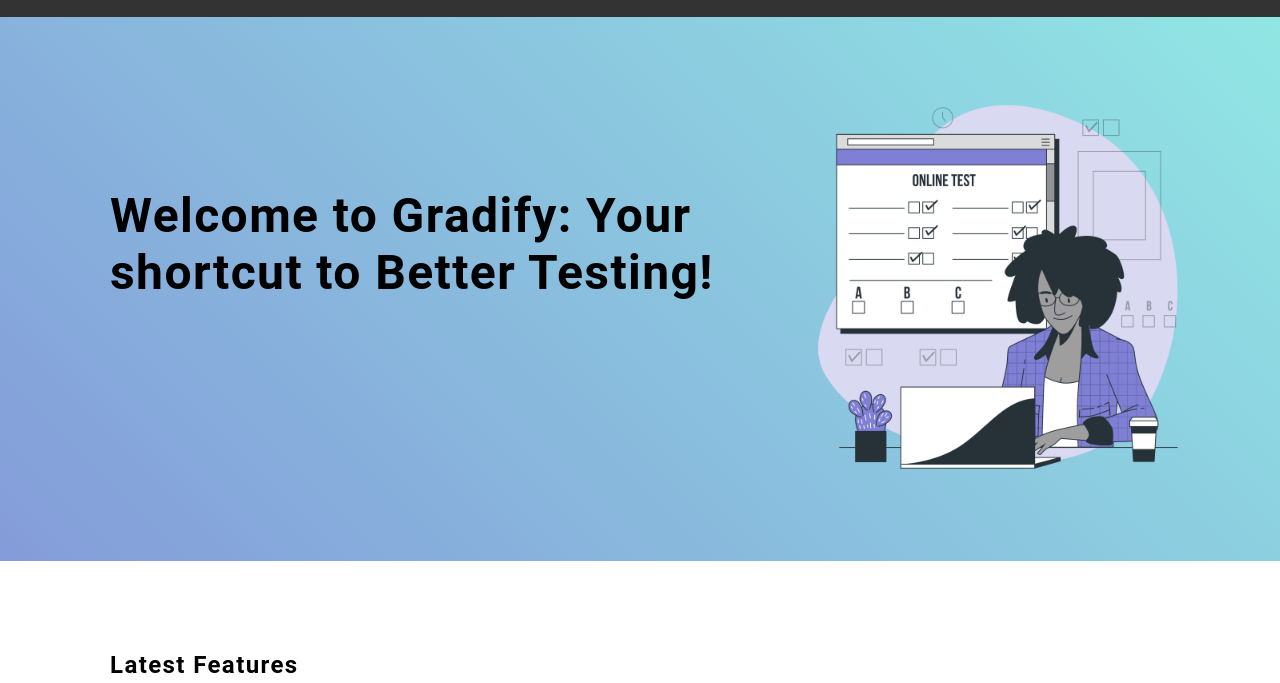
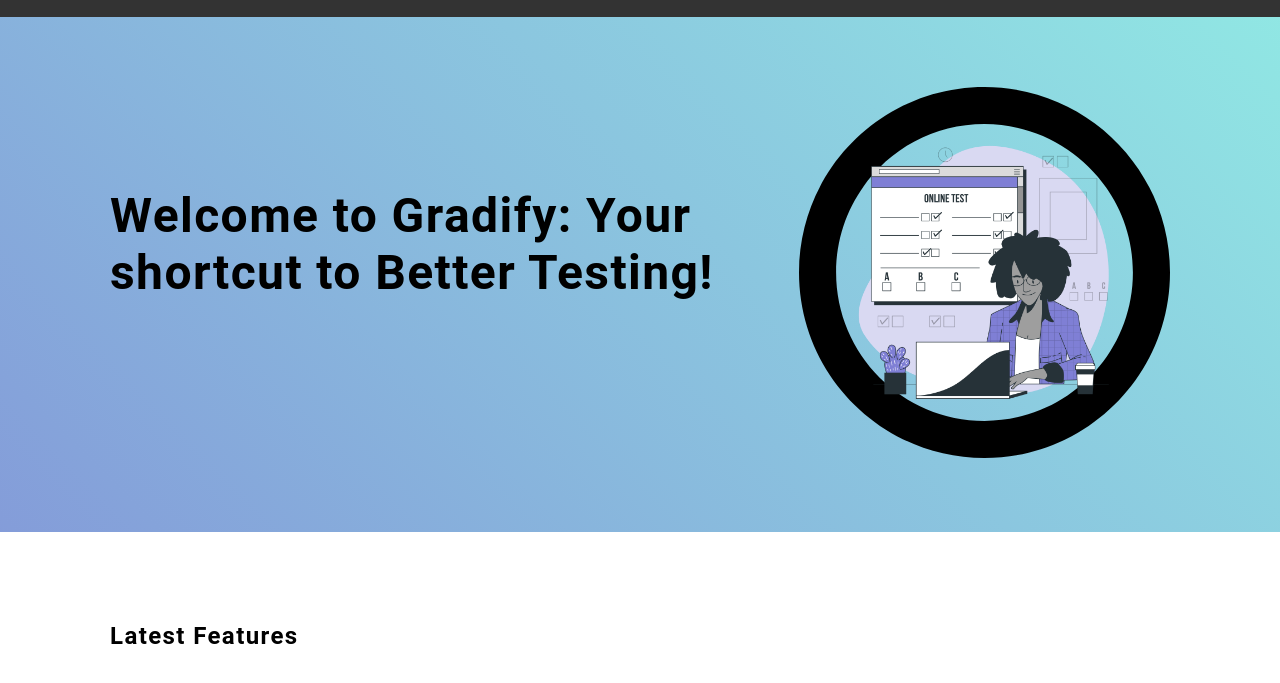
Before and after one commit to jasneet-arora27/Gradify-Your-shortcut-to-Better-Testing-, a plain HTML site: page index.html in a window 1280 px wide. Shown: the part 68-751 px from the top of the page. Drawn offline with Linux system fonts and the light colour scheme.

Commit message:
Update index.html

```diff
--- a/index.html
+++ b/index.html
@@ -44,7 +44,10 @@
 		<h1>Welcome to Gradify: Your shortcut to Better Testing!</h1>
 	 </div>
 	 <div class="col-5">
-		<img class="image" src="images\onlinetest.png" alt="An image">
+    <svg class="morph-svg" viewBox="0 0 400 400">
+      <path class="morph-path" d="M200,0C89.5,0,0,89.5,0,200s89.5,200,200,200s200-89.5,200-200S310.5,0,200,0z M200,360c-88.4,0-160-71.6-160-160S111.6,40,200,40s160,71.6,160,160S288.4,360,200,360z"/>
+      <image xlink:href="images\onlinetest.png" x="50" y="50" width="300" height="300"/>
+    </svg>
 		</div>
     </div>
   </section>
```
